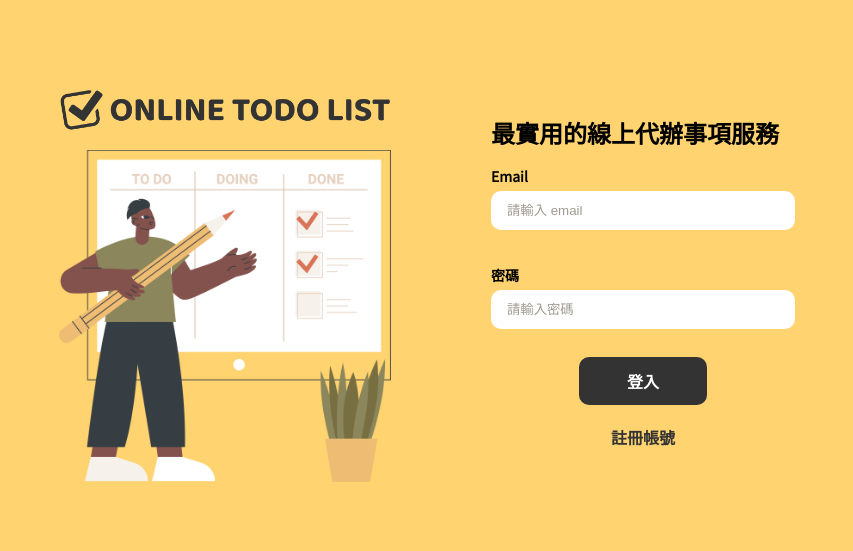
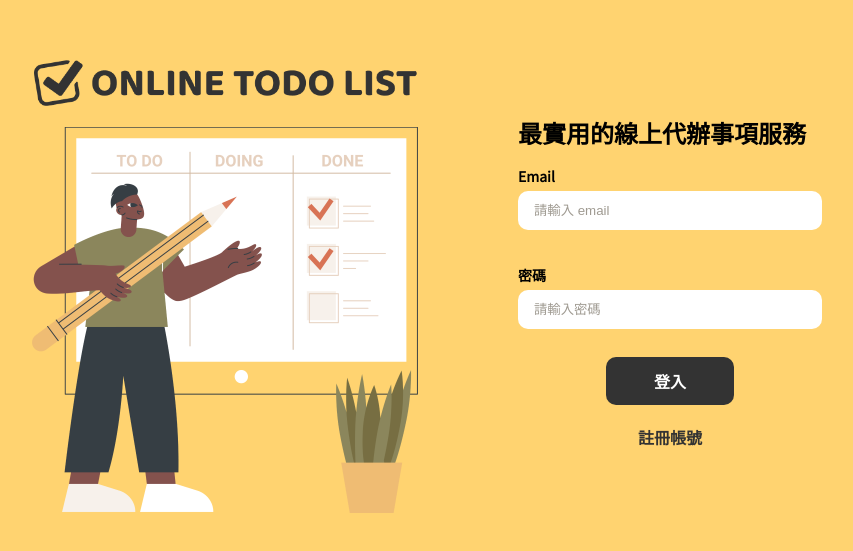
Before and after one commit to ychleo102615/vite-rookie-hw4, a Vue app: page /#/auth in a window 1280 px wide. Shown: the part 117-668 px from the top of the page, without its empty margins (213-1066 px from the left). Built offline with nearby package versions, Linux system fonts and the light colour scheme.

Commit message:
feat: 整理切版及初始畫面

```diff
--- a/src/App.vue
+++ b/src/App.vue
@@ -3,7 +3,9 @@ import { RouterLink, RouterView } from 'vue-router'
 </script>
 
 <template>
-  <RouterView />
+  <main>
+    <RouterView />
+  </main>
 </template>
 
 <style scoped></style>
--- a/src/assets/main.css
+++ b/src/assets/main.css
@@ -168,11 +168,26 @@ img {
 }
 
 .vhContainer {
-  height: 100vh;
+  height: 100%;
 }
 
 .bg-yellow {
   background-color: #ffd370;
+  height: 100vh;
+  width: 100vw;
+  display: flex;
+  justify-content: center;
+}
+
+.homeContainer {
+  display: grid;
+  place-items: center;
+  height: 100%;
+}
+
+.homeTitle {
+  font-size: min(8vh, 8vw);
+  font-weight: bold;
 }
 
 .bg-half {
@@ -180,8 +195,8 @@ img {
 }
 
 .conatiner {
-  margin: 0 auto;
-  padding: 87px 32px;
+  /* margin: 0 auto;
+  padding: 87px 32px; */
 }
 
 @media (max-width: 576px) {
@@ -465,7 +480,7 @@ dialog::backdrop {
   display: flex;
   -webkit-box-pack: justify;
   -ms-flex-pack: justify;
-  justify-content: space-between;
+  justify-content: center;
   -webkit-box-align: center;
   -ms-flex-align: center;
   align-items: center;
--- a/src/views/AuthView.vue
+++ b/src/views/AuthView.vue
@@ -10,7 +10,7 @@ onMounted(() => {
 </script>
 
 <template>
-  <div id="loginPage" class="bg-yellow">
+  <div class="bg-yellow">
     <div class="conatiner loginPage vhContainer">
       <div class="side">
         <img class="logoImg" src="@/assets/logo.png" alt="logo" draggable="false" />
--- a/src/views/HomeView.vue
+++ b/src/views/HomeView.vue
@@ -7,8 +7,8 @@ import { authTokenCheck } from '@/useCase/auth/authTokenUseCase'
 const router = useRouter()
 
 onMounted(async () => {
-  await new Promise((resolve) => setTimeout(resolve, 1000))
   if (useAuthStore().token !== null) {
+    await new Promise((resolve) => setTimeout(resolve, 600))
     const isValid = await authTokenCheck()
     if (isValid) {
       router.push({ name: 'todo' })
@@ -24,7 +24,11 @@ onMounted(async () => {
 </script>
 
 <template>
-  <main>
-    <h1 style="font-size: larger">歡迎使用待辦清單</h1>
-  </main>
+  <div class="bg-yellow">
+    <div class="container vhContainer">
+      <div class="homeContainer">
+        <h1 class="homeTitle fade-in">歡迎使用待辦清單</h1>
+      </div>
+    </div>
+  </div>
 </template>
```
